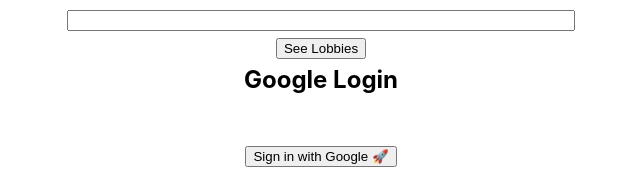
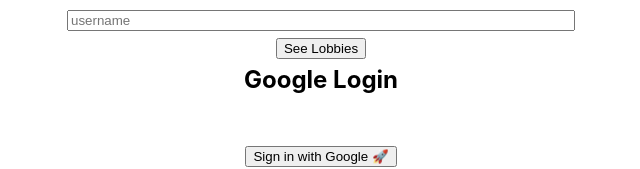
Before and after one commit to DinDin23/RowdyHacks2023, a React (Create React App) app in the folder react-ws/rollerblade/: page / in a window 1280 px wide. Shown: the top 169 px of the page, without its empty margins (319-959 px from the left). Built offline with nearby package versions, Linux system fonts and the light colour scheme; no server answers.

Commit message:
more bugfixes/improvements

```diff
--- a/react-ws/rollerblade/src/App.js
+++ b/react-ws/rollerblade/src/App.js
@@ -66,7 +66,7 @@
   }
 
   function leaveLobby() {
-    socket.emit("leave-lobby", {lobby: currentLobby})
+    socket.emit("leave-lobby", {lobby: currentLobby, username: username})
     setPage("lobbyselector")
   }
 
--- a/react-ws/rollerblade/src/pages/Login.js
+++ b/react-ws/rollerblade/src/pages/Login.js
@@ -44,7 +44,7 @@
 
   return (
     <div className="flexColumn">
-      <input style={{width: 500}} value={profile.name} onChange={(e) => setProfile({...profile, name: e.target.value})}></input>
+      <input placeholder="username" style={{width: 500}} value={profile.name} onChange={(e) => setProfile({...profile, name: e.target.value})}></input>
       <button onClick={seeLobbies}>See Lobbies</button>
       <h2>Google Login</h2>
       <br />
```
